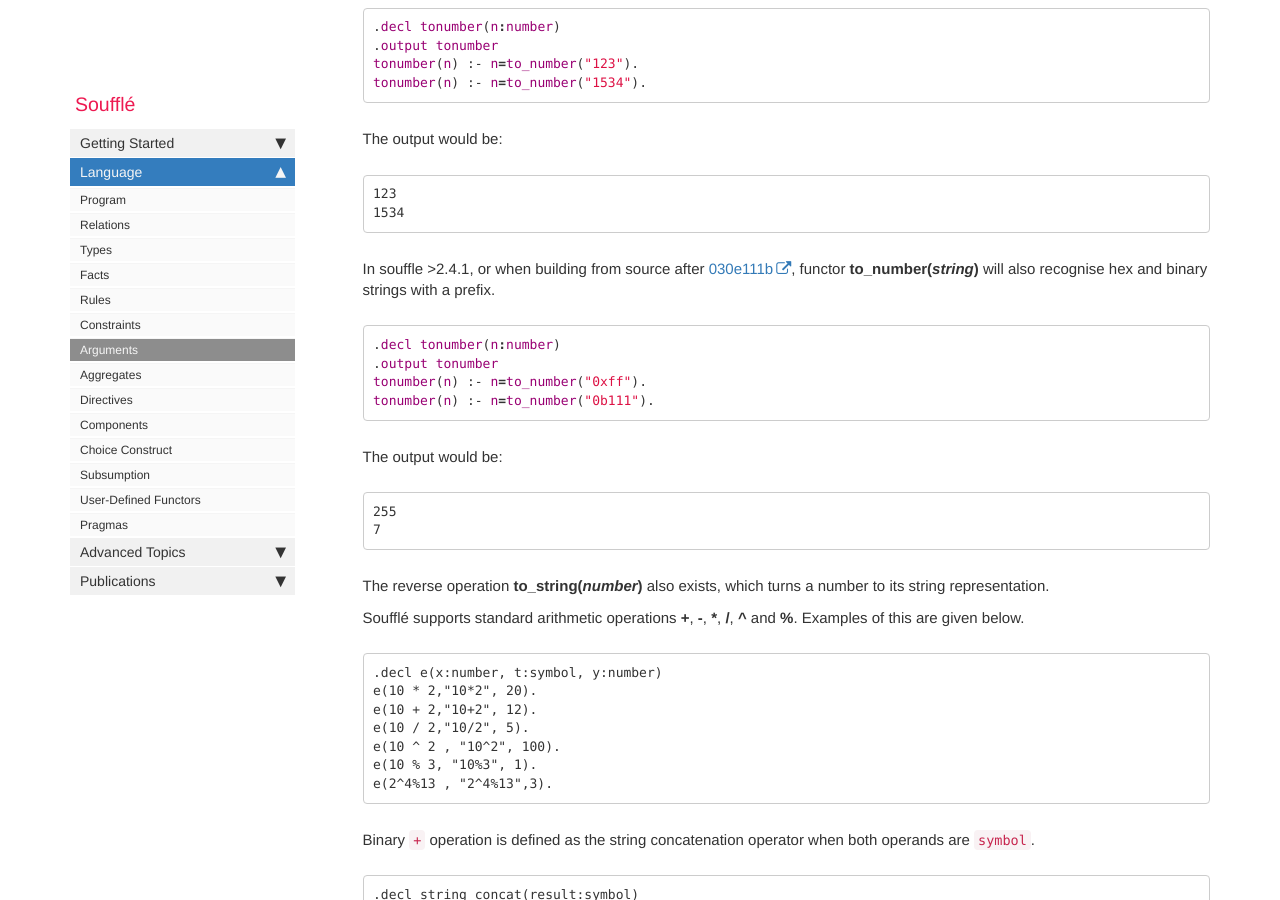
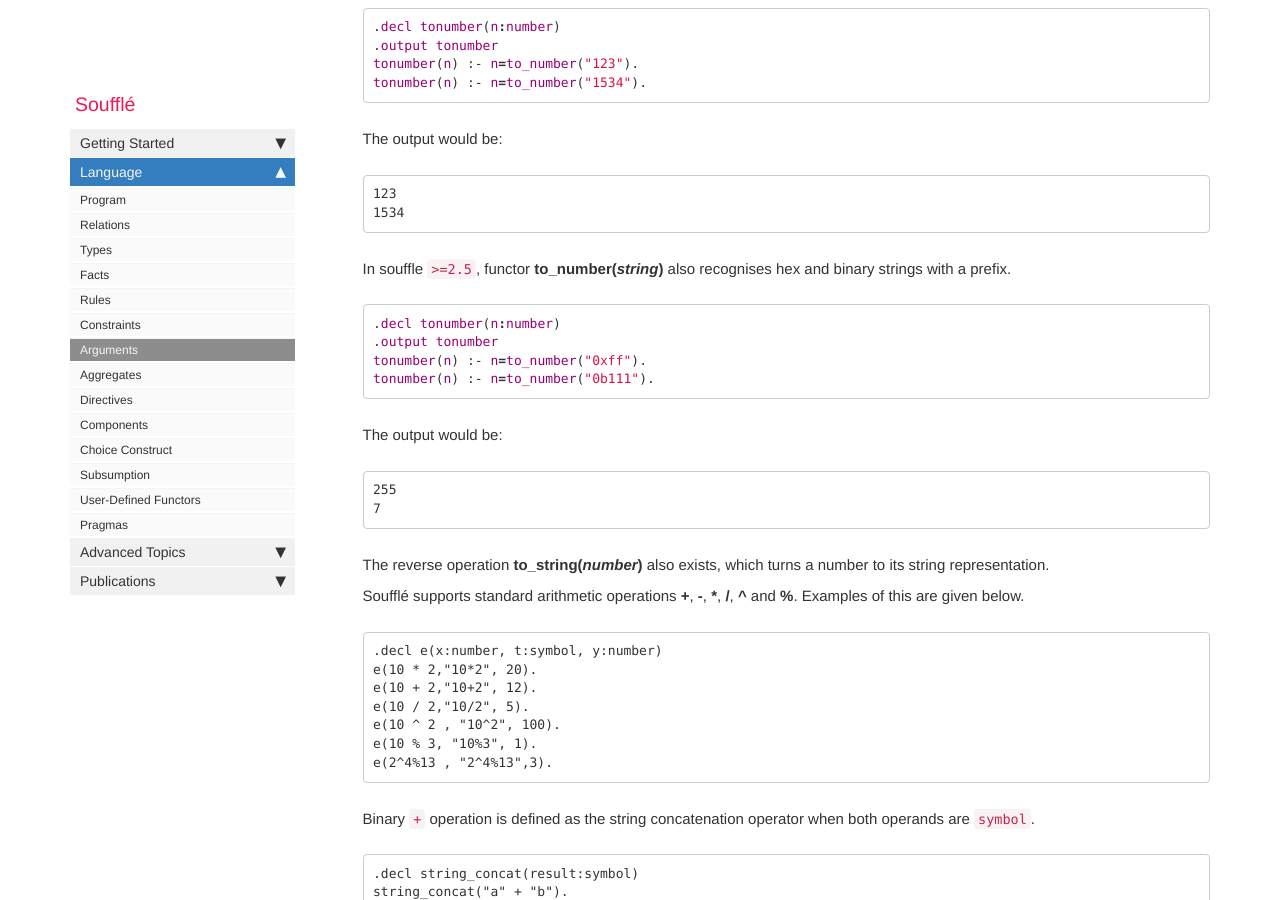
Before and after one commit to souffle-lang/souffle-lang.github.io, a Jekyll site: the page built from pages/docs/arguments.md, in a window 1280 px wide and 900 px high, scrolled down 2443 px. Built offline with Jekyll 4.4.1, drawn with Linux system fonts in a browser that asks for light colours; comment, search, counter and statistics services are not loaded.

Commit message:
Update arguments.md

````diff
--- a/pages/docs/arguments.md
+++ b/pages/docs/arguments.md
@@ -90,7 +90,7 @@ The output would be:
 123
 1534
 ```
-In souffle >2.4.1, or when building from source after [030e111b](https://github.com/souffle-lang/souffle/commit/030e111be9e3aa90033092e56ce49af96dd36790), functor **to_number(*string*)** will also recognise hex and binary strings with a prefix.
+In souffle `>=2.5`, functor **to_number(*string*)** also recognises hex and binary strings with a prefix.
 ```prolog
 .decl tonumber(n:number)
 .output tonumber
````
